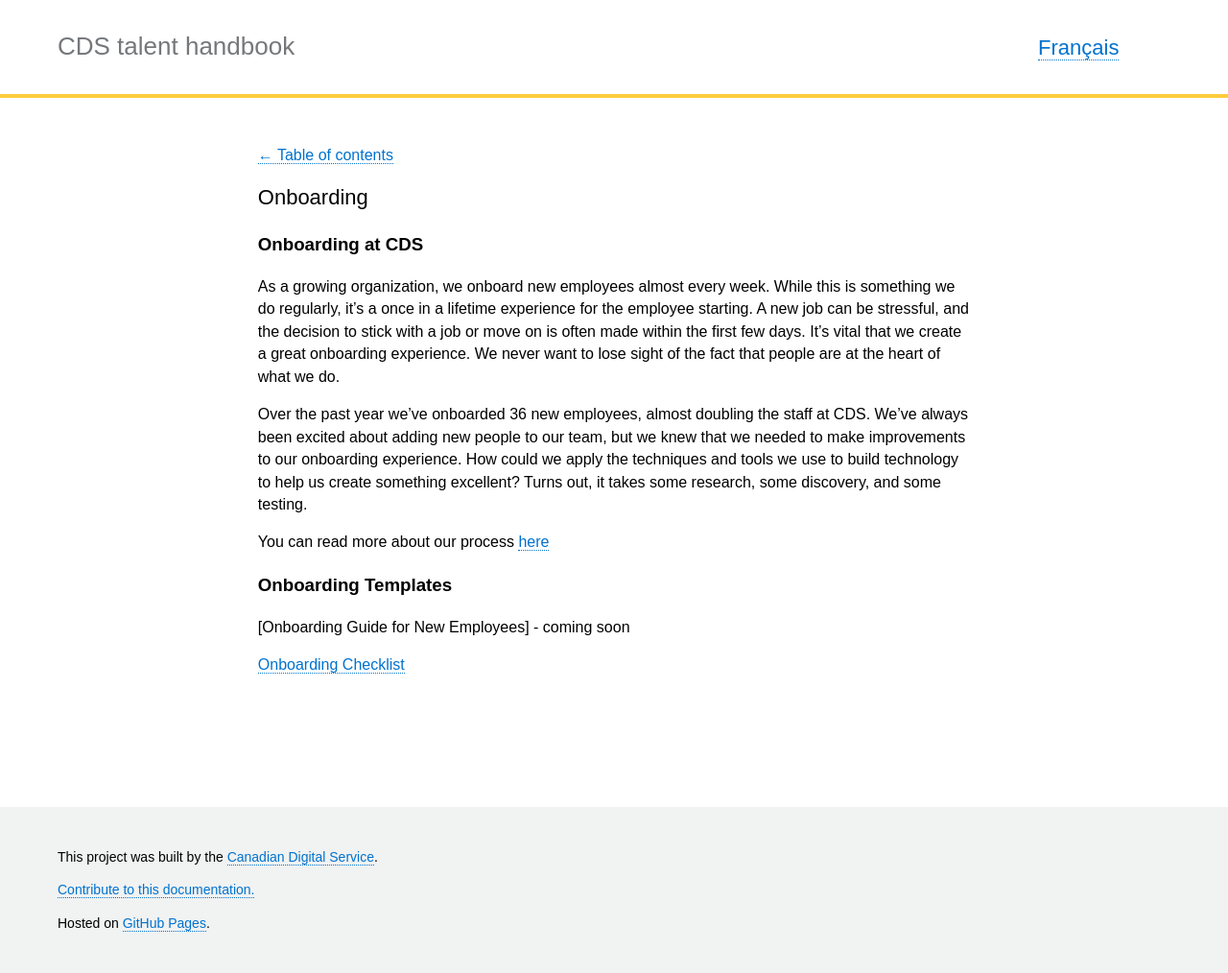
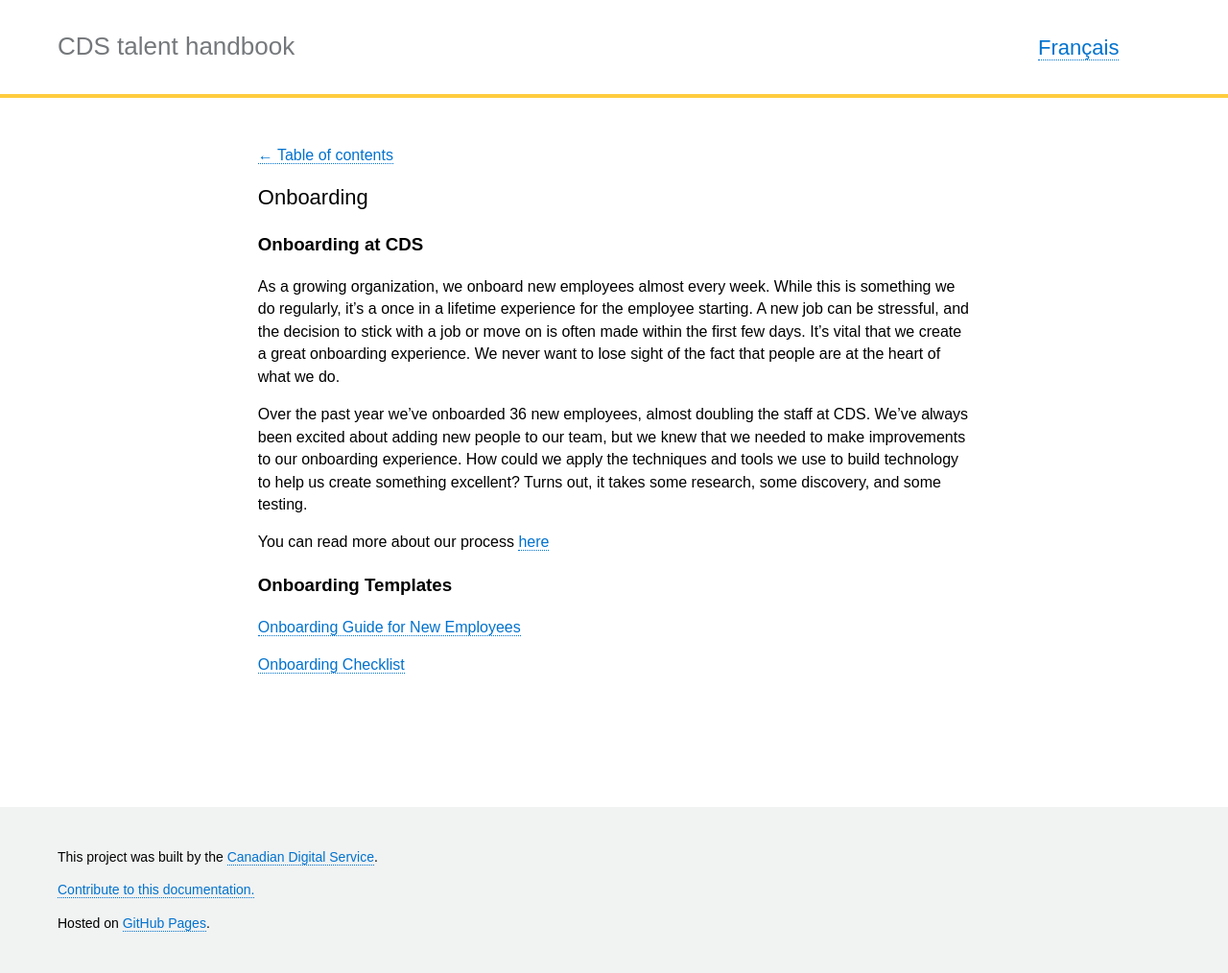
Before and after one commit to cds-snc/talent, a Jekyll site: the page built from _pages/en/templates/Onboarding.md, in a window 1280 px wide. Shown: the whole page at 96% size. Built offline with Jekyll 4.4.1, drawn with Linux system fonts in a browser that asks for light colours.

Commit message:
Update Onboarding.md

```diff
--- a/_pages/en/templates/Onboarding.md
+++ b/_pages/en/templates/Onboarding.md
@@ -17,6 +17,6 @@ You can read more about our process [here](https://digital.canada.ca/2019/07/29/
 
 ### Onboarding Templates
 
-[Onboarding Guide for New Employees] - coming soon
+[Onboarding Guide for New Employees](https://docs.google.com/document/d/1y5UYj8NdOH5DEjgHuN_yzK5eTaFJOtI6p-KYwh6-V58/edit)
 
 [Onboarding Checklist](https://docs.google.com/document/d/1G6Ge7VrnlSCIFCqupCMDtCLcqhGgWM3yMqXFB7X0hWo/edit?usp=sharing)
```
